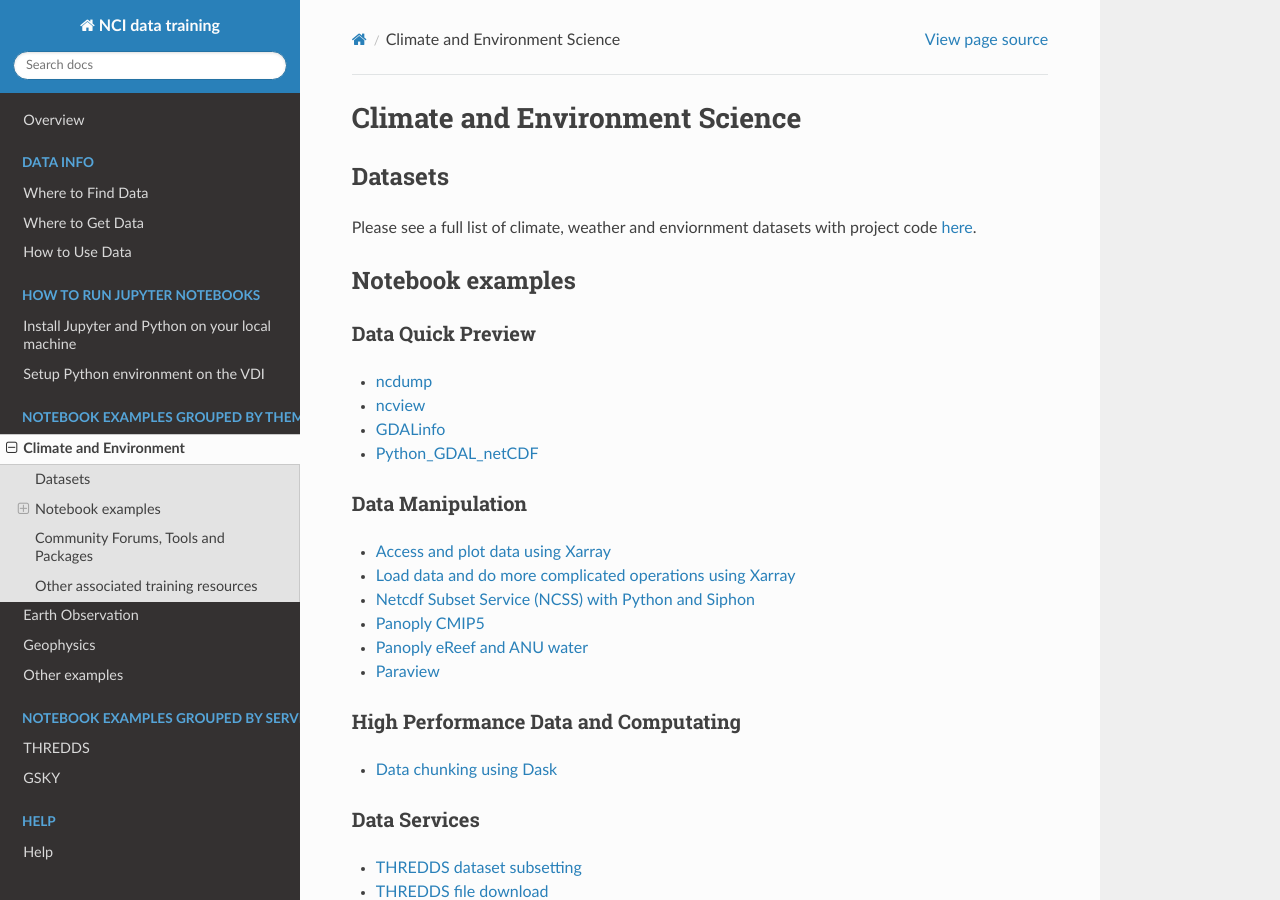
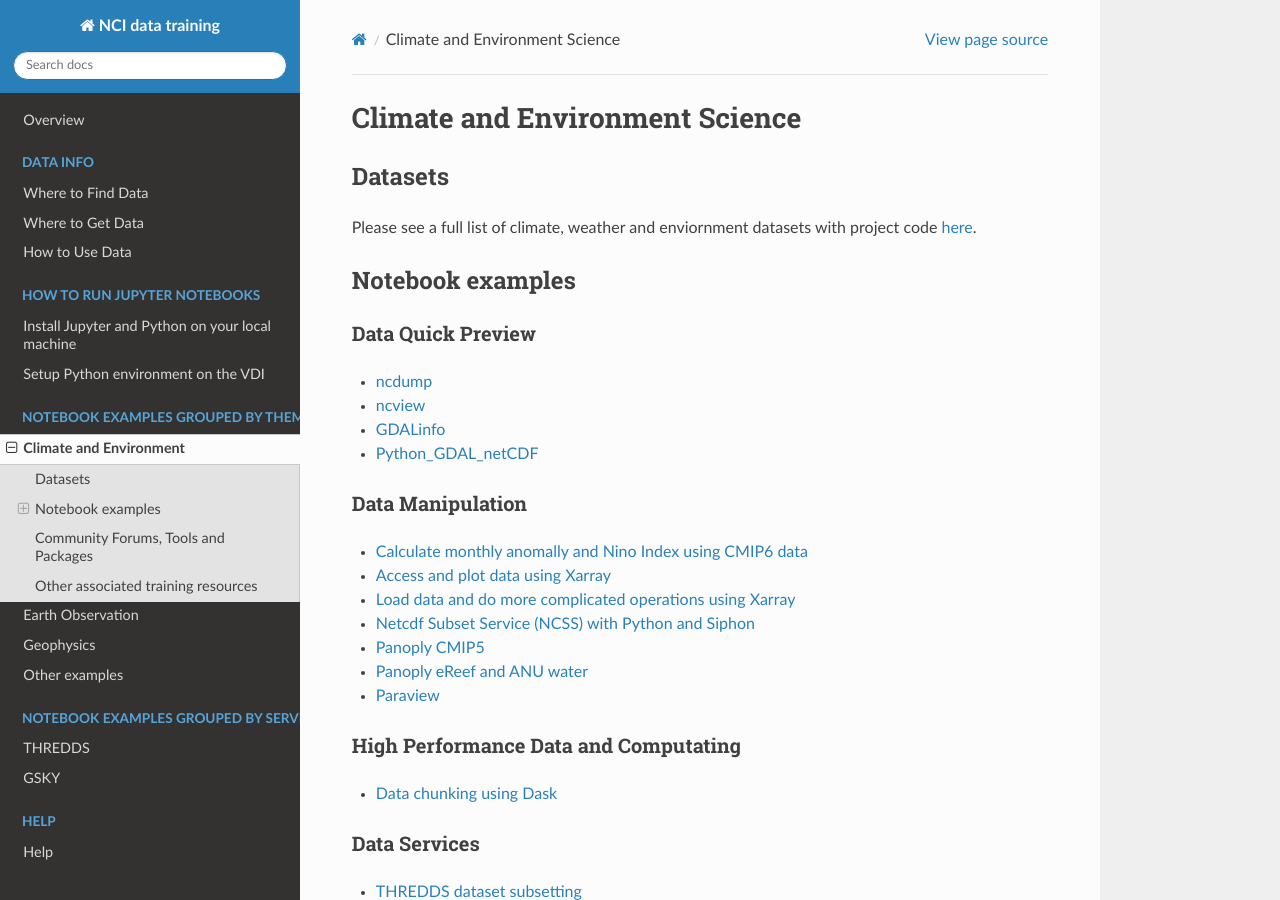
Before and after one commit to nci-training/NCI_data_training, a Sphinx documentation site: the page built from docs/_notebook/climate/climate.rst, in a window 1280 px wide and 900 px high. Built offline with Sphinx 7.4.7 and the Read the Docs theme 2.0.0, drawn with Linux system fonts in a browser that asks for light colours; pages that are not in the unit, such as notebooks, are missing from menus.

Commit message:
add cdo example

```diff
--- a/docs/_notebook/climate/climate.rst
+++ b/docs/_notebook/climate/climate.rst
@@ -20,6 +20,7 @@ Data Quick Preview
 
 Data Manipulation
 ++++++++++++++++++++
+* `Calculate monthly anomally and Nino Index using CMIP6 data <CDO_monthly_anomaly_and_NinoIndex_CMIP6.ipynb>`_
 * `Access and plot data using Xarray <Python_DataAccessBasics_cmip5.ipynb>`_
 * `Load data and do more complicated operations using Xarray <Python_DataStatsVis_cmip6.ipynb>`_
 * `Netcdf Subset Service (NCSS) with Python and Siphon <ncss_python_siphon_cmip5.ipynb>`_
```
Also changed, not shown: docs/_notebook/climate/CDO_monthly_anomaly_and_NinoIndex_CMIP6.ipynb (added), docs/_notebook/climate/images/cdo_anomoly_nino1.png (added), docs/_notebook/climate/images/cdo_anomoly_nino2.png (added), docs/_notebook/climate/images/cdo_anomoly_nino3.png (added), docs/_notebook/climate/images/cdo_anomoly_nino4.png (added), 13 other files.
